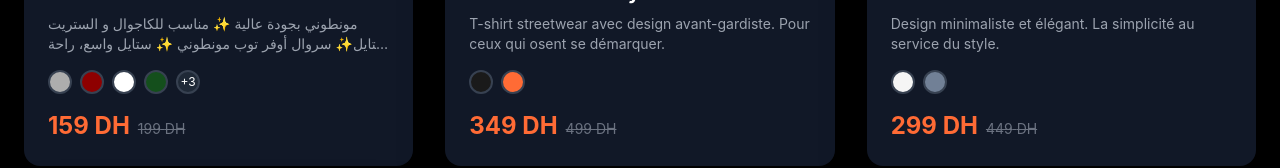
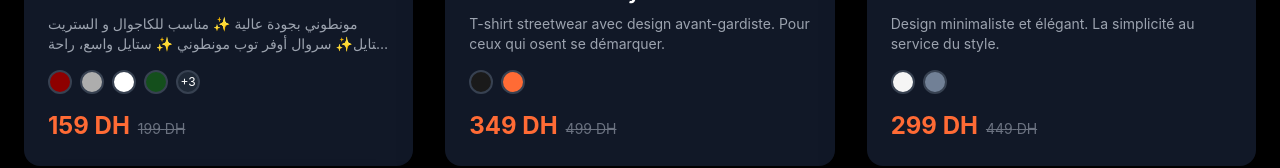
Before and after one commit to yassinesadqi022-pixel/modica, a React (Vite) app: page / in a window 1280 px wide. Shown: the part 1336-1504 px from the top of the page. Built offline with nearby package versions, Linux system fonts and the light colour scheme.

Commit message:
add pictures

```diff
--- a/src/data/products.js
+++ b/src/data/products.js
@@ -10,14 +10,6 @@ export const products = {
     inStock: true,
     variants: [
       {
-        id: 'var-001',
-        color: '#adadad',
-        colorName: 'GRIS',
-        images: [
-          'https://cdn.media-affs.online/chic/product_photos/1757760852_3%20(1).png',
-        ]
-      },
-      {
         id: 'var-002',
         color: '#8E0000',
         colorName: 'Grona',
@@ -25,6 +17,14 @@ export const products = {
           'https://cdn.media-affs.online/chic/product_photos/1757760852_IMG_20250830_000504_838.jpg',
           'https://cdn.media-affs.online/chic/product_photos/1757760852_IMG_20250830_000505_311.jpg',
           'https://cdn.media-affs.online/chic/product_photos/1757760852_1%20(1).png'
+        ]
+      },
+      {
+        id: 'var-001',
+        color: '#adadad',
+        colorName: 'GRIS',
+        images: [
+          'https://cdn.media-affs.online/chic/product_photos/1757760852_3%20(1).png',
         ]
       },
       {
```
